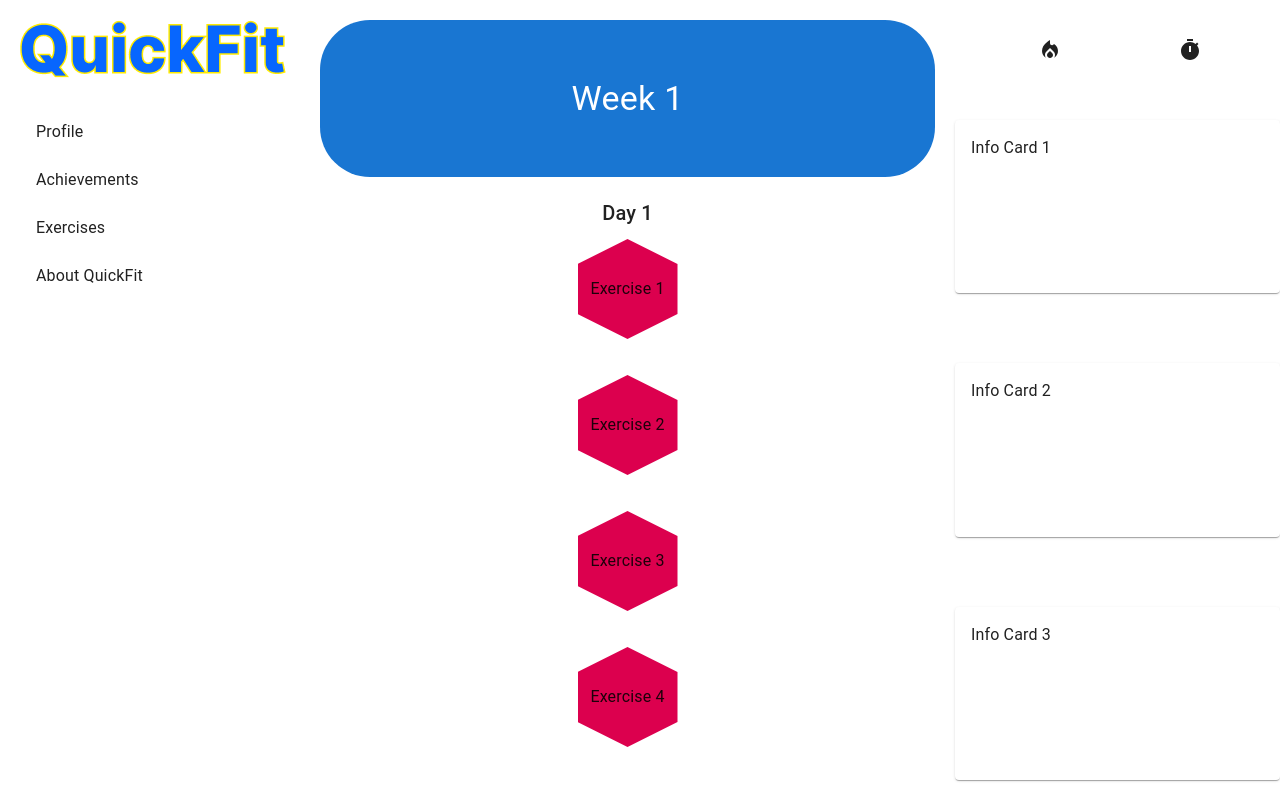
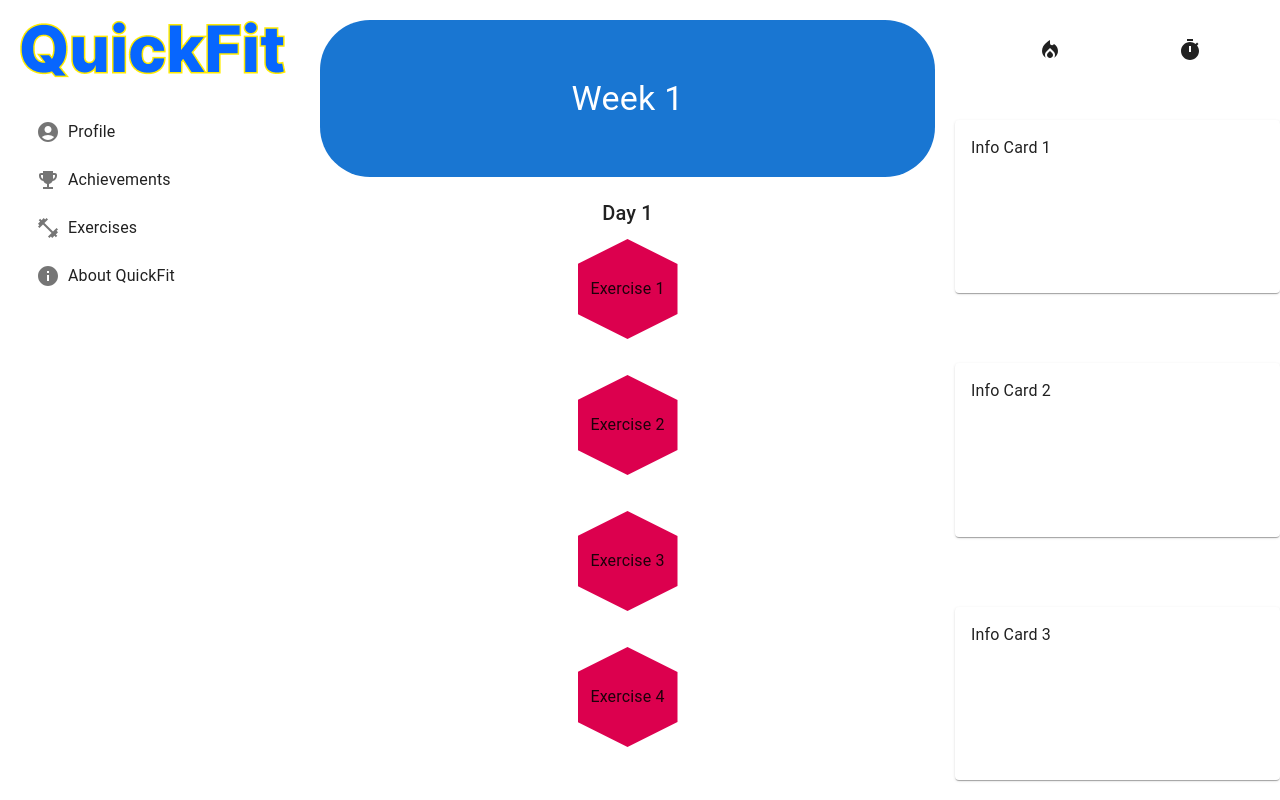
Before and after one commit to JoeySouzaAO1/QuickFitApp, a React (Vite) app: page / in a window 1280 px wide. Built offline with nearby package versions, Linux system fonts and the light colour scheme.

Commit message:
updates to NavBar Icons

```diff
--- a/src/components/VerticalNavBars.jsx
+++ b/src/components/VerticalNavBars.jsx
@@ -1,8 +1,17 @@
 import React from 'react';
-import { Box, List, ListItem, ListItemText } from '@mui/material';
+import { Box, List, ListItem, ListItemText, ListItemIcon } from '@mui/material';
+import AccountCircleIcon from '@mui/icons-material/AccountCircle';
+import EmojiEventsIcon from '@mui/icons-material/EmojiEvents';
+import FitnessCenterIcon from '@mui/icons-material/FitnessCenter';
+import InfoIcon from '@mui/icons-material/Info';
 
 export const VerticalNavBars = () => {
-  const navItems = ['Profile', 'Achievements', 'Exercises', 'About QuickFit'];
+  const navItems = [
+    { icon: <AccountCircleIcon />, text: 'Profile' },
+    { icon: <EmojiEventsIcon/>, text: 'Achievements' },
+    { icon: <FitnessCenterIcon/>, text: 'Exercises' },
+    { icon: <InfoIcon/>, text: 'About QuickFit' }
+  ];
 
   return (
     <Box
@@ -17,8 +26,9 @@ export const VerticalNavBars = () => {
     >
       <List>
         {navItems.map((item) => (
-          <ListItem button key={item}>
-            <ListItemText primary={item} />
+          <ListItem button key={item.text} sx={{ gap: 1 }}>
+            {item.icon && <ListItemIcon sx={{ minWidth: 'auto' }}>{item.icon}</ListItemIcon>}
+            <ListItemText primary={item.text} />
           </ListItem>
         ))}
       </List>
```
